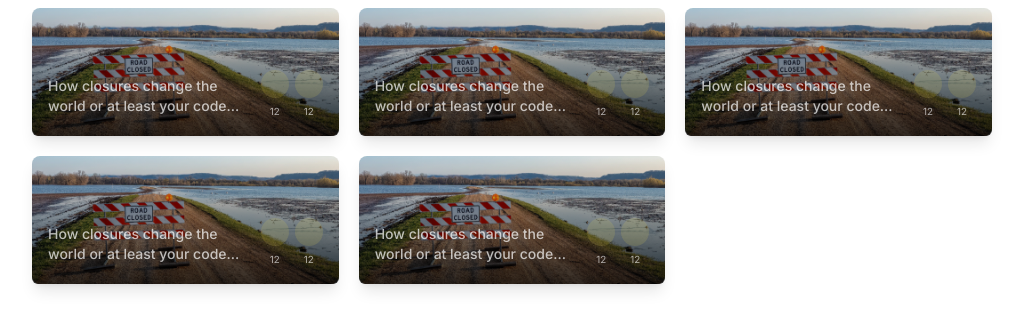
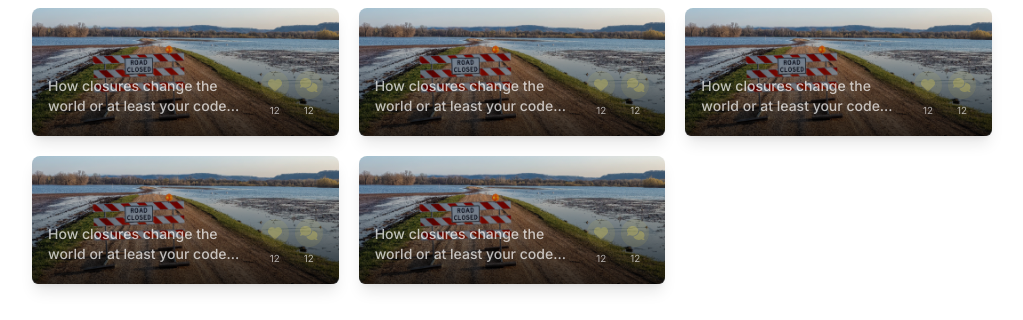
Before and after one commit to ddamiankowalski/JSHub-Next.js, a Next.js app: page / in a window 1280 px wide. Shown: the part 149-469 px from the top of the page, without its empty margins (128-1151 px from the left). Built offline with nearby package versions, Linux system fonts and the light colour scheme.

Commit message:
added buttons

```diff
--- a/package.json
+++ b/package.json
@@ -9,6 +9,10 @@
     "lint": "next lint"
   },
   "dependencies": {
+    "@fortawesome/fontawesome-svg-core": "^6.5.2",
+    "@fortawesome/free-brands-svg-icons": "^6.5.2",
+    "@fortawesome/free-solid-svg-icons": "^6.5.2",
+    "@fortawesome/react-fontawesome": "^0.2.0",
     "clsx": "^2.1.0",
     "next": "14.1.4",
     "react": "^18",
--- a/src/app/_components/_tile/article-likes.module.css
+++ /dev/null
@@ -1,9 +0,0 @@
-.button {
-  background-color: #F0DB4F;
-  opacity: 0.2;
-}
-
-.text {
-  color: #FFFFFF;
-  font-size: 0.6125rem;
-}
--- a/src/app/_components/_tile/article-likes.tsx
+++ /dev/null
@@ -1,15 +0,0 @@
-"use client"
-
-import styles from './article-likes.module.css';
-
-export default function ArticleLikes() {
-
-  return (
-    <div className="flex gap-1 flex-col items-center">
-      <div className={`${styles.button} rounded-full w-7 h-7`}>
-
-      </div>
-      <span className={`${styles.text} font-normal opacity-90`}>12</span>
-    </div>
-  )
-}
--- /dev/null
+++ b/src/app/_components/_tile/article-stats.module.css
@@ -0,0 +1,12 @@
+.button {
+  background-color: rgba(240, 219, 79, 0.125);
+}
+
+.text {
+  color: #FFFFFF;
+  font-size: 0.6125rem;
+}
+
+.icon {
+  opacity: 0.4;
+}
--- /dev/null
+++ b/src/app/_components/_tile/article-stats.tsx
@@ -0,0 +1,20 @@
+"use client"
+
+import { FontAwesomeIcon } from '@fortawesome/react-fontawesome';
+import styles from './article-stats.module.css';
+
+import { faHeart } from '@fortawesome/free-solid-svg-icons/faHeart';
+import { faComments } from '@fortawesome/free-solid-svg-icons';
+
+export default function ArticleStats({ icon }: { icon: 'comments' | 'heart' }) {
+  const iconProp = icon === 'comments' ? faComments : faHeart;
+
+  return (
+    <div className="flex gap-0.5 flex-col items-center">
+      <div className={`${styles.button} flex items-center justify-center rounded-full w-7 h-7`}>
+        <FontAwesomeIcon className={styles.icon} icon={iconProp} color='#F0DB4F' />
+      </div>
+      <span className={`${styles.text} font-normal opacity-90`}>12</span>
+    </div>
+  )
+}
--- a/src/app/_components/_tile/article-tile.tsx
+++ b/src/app/_components/_tile/article-tile.tsx
@@ -3,7 +3,7 @@ import bg from "@/../public/img/article/1.png";
 
 import styles from './article-tile.module.css';
 import Link from "next/link";
-import ArticleLikes from "./article-likes";
+import ArticleStats from "./article-stats";
 
 export default function ArticleTile() {
   return (
@@ -23,8 +23,8 @@ export default function ArticleTile() {
         <div className="tile-text flex gap-2.5 text-sm font-medium absolute bottom-3 px-4 min-h-14 opacity-70 group-hover:opacity-90 transition-all duration-300">
           <span className={`relative m-auto ${styles['tile-text']}`}>How closures change the world or at least your code...</span>
           <div className="flex gap-1.5 items-center">
-            <ArticleLikes />
-            <ArticleLikes />
+            <ArticleStats icon="heart" />
+            <ArticleStats icon="comments" />
           </div>
         </div>
       </div>
```
Also changed, not shown: 1 other file (tests, documents, lock files or other folders).
